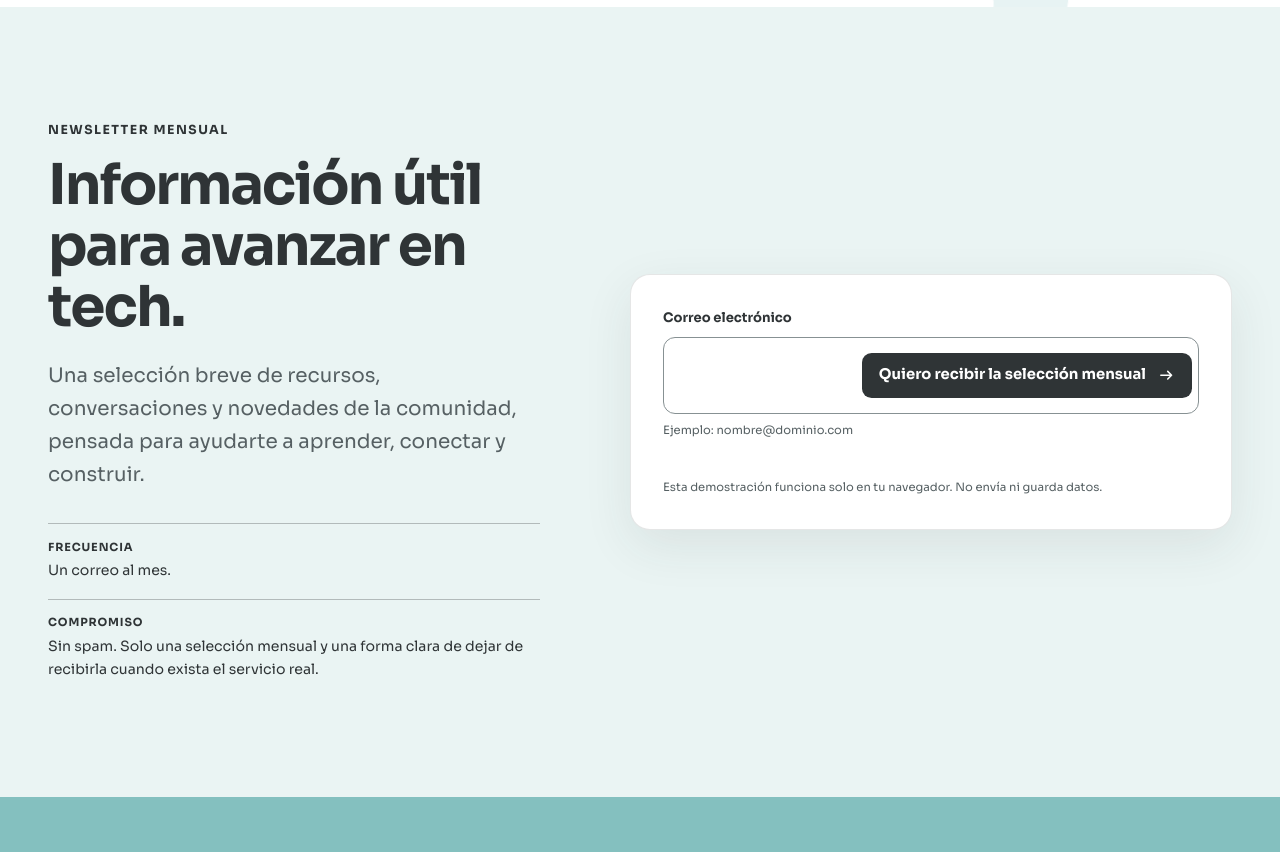
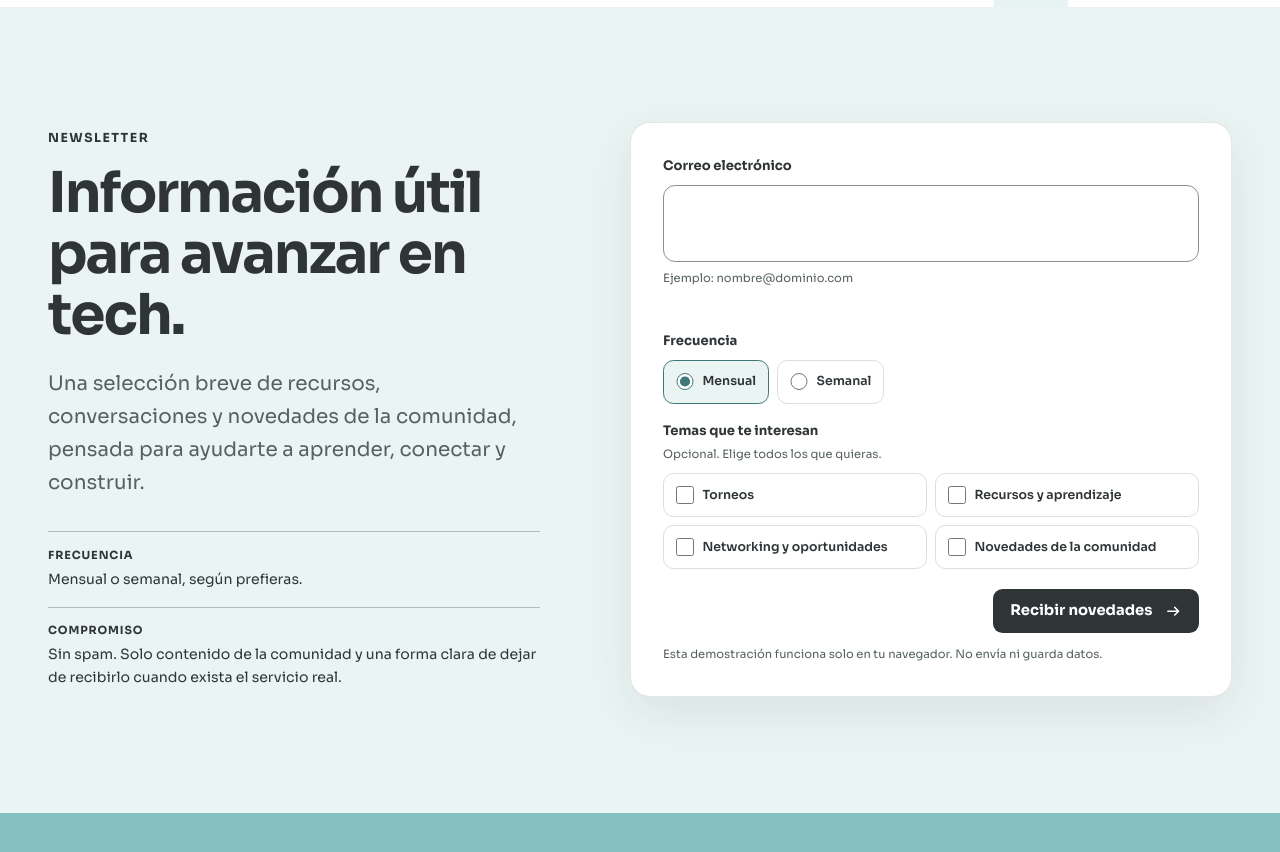
Before and after one commit to DH-Multimedios/techtojob, a Next.js app: page / in a window 1280 px wide. Shown: the part 8044-8896 px from the top of the page. Built offline with nearby package versions, Linux system fonts and the light colour scheme; no server answers.

Commit message:
feat(newsletter): add preference controls

```diff
--- a/app/globals.css
+++ b/app/globals.css
@@ -2692,7 +2692,7 @@ h3 {
   box-shadow: 0 16px 50px rgb(47 52 54 / 0.09);
 }
 
-.newsletter-form label {
+.newsletter-form__email-label {
   display: block;
   margin-bottom: 0.5rem;
   font-size: 0.82rem;
@@ -2701,9 +2701,6 @@ h3 {
 
 .newsletter-form__row {
   position: relative;
-  display: grid;
-  grid-template-columns: minmax(0, 1fr);
-  gap: 0.35rem;
   min-width: 0;
   padding: 0.35rem;
   border: 1px solid #879193;
@@ -2714,7 +2711,7 @@ h3 {
     box-shadow 160ms ease;
 }
 
-.newsletter-form input {
+.newsletter-form input[type="email"] {
   width: 100%;
   min-width: 0;
   min-height: 4rem;
@@ -2725,25 +2722,86 @@ h3 {
   color: var(--ink);
 }
 
-.newsletter-form input:focus-visible {
+.newsletter-form input[type="email"]:focus-visible {
   outline: 0;
   box-shadow: none !important;
 }
 
-.newsletter-form__row:has(input:focus-visible) {
+.newsletter-form__row:has(input[type="email"]:focus-visible) {
   border-color: var(--focus-dark);
   box-shadow:
     0 0 0 3px var(--focus-dark),
     0 0 0 6px var(--paper);
 }
 
-.newsletter-form__row:has(input[aria-invalid="true"]) {
+.newsletter-form__row:has(input[type="email"][aria-invalid="true"]) {
   border-color: var(--error);
+}
+
+.newsletter-preferences {
+  min-width: 0;
+  margin: 1rem 0 0;
+  padding: 0;
+  border: 0;
+}
+
+.newsletter-preferences legend {
+  margin-bottom: 0.5rem;
+  padding: 0;
+  font-size: 0.82rem;
+  font-weight: 700;
+}
+
+.newsletter-preferences__help {
+  margin: -0.25rem 0 0.55rem;
+  color: var(--ink-soft);
+  font-size: 0.72rem;
+}
+
+.newsletter-options {
+  display: flex;
+  flex-wrap: wrap;
+  gap: 0.5rem;
+}
+
+.newsletter-option {
+  display: inline-flex;
+  min-width: 0;
+  min-height: 2.75rem;
+  align-items: center;
+  gap: 0.55rem;
+  padding: 0.55rem 0.75rem;
+  border: 1px solid var(--line);
+  border-radius: 0.65rem;
+  background: var(--paper);
+  cursor: pointer;
+  font-size: 0.78rem;
+  font-weight: 600;
+  line-height: 1.35;
+}
+
+.newsletter-option:has(input:checked) {
+  border-color: var(--mint-deep);
+  background: var(--mint-pale);
+}
+
+.newsletter-option input {
+  flex: 0 0 auto;
+  width: 1.1rem;
+  height: 1.1rem;
+  margin: 0;
+  accent-color: var(--mint-deep);
+}
+
+.newsletter-form__actions {
+  display: flex;
+  justify-content: flex-end;
+  margin-top: 1.25rem;
 }
 
 .newsletter-form__submit {
   align-self: center;
-  width: 100%;
+  width: fit-content;
   min-height: 2.75rem;
   padding: 0.75rem 1rem;
   border-radius: 0.6rem;
@@ -3017,12 +3075,8 @@ h3 {
     width: min(100% - 3rem, 74rem);
   }
 
-  .newsletter-form__row {
-    grid-template-columns: minmax(0, 1fr) auto;
-  }
-
-  .newsletter-form__submit {
-    width: auto;
+  .newsletter-options--interests .newsletter-option {
+    flex: 1 1 calc(50% - 0.5rem);
   }
 
   .audience-radial-menu {
--- a/components/interactive/NewsletterDemoForm.tsx
+++ b/components/interactive/NewsletterDemoForm.tsx
@@ -7,6 +7,11 @@ import { ArrowIcon } from "@/components/ui/ArrowIcon";
 type NewsletterDemoFormProps = {
   emailLabel: string;
   emailHelp: string;
+  frequencyLegend: string;
+  frequencyOptions: ReadonlyArray<{ value: string; label: string }>;
+  interestsLegend: string;
+  interestsHelp: string;
+  interestOptions: ReadonlyArray<{ value: string; label: string }>;
   submitLabel: string;
   emptyError: string;
   formatError: string;
@@ -17,6 +22,11 @@ type NewsletterDemoFormProps = {
 export function NewsletterDemoForm({
   emailLabel,
   emailHelp,
+  frequencyLegend,
+  frequencyOptions,
+  interestsLegend,
+  interestsHelp,
+  interestOptions,
   submitLabel,
   emptyError,
   formatError,
@@ -24,6 +34,8 @@ export function NewsletterDemoForm({
   resetLabel,
 }: NewsletterDemoFormProps) {
   const [email, setEmail] = useState("");
+  const [frequency, setFrequency] = useState("monthly");
+  const [interests, setInterests] = useState<string[]>([]);
   const [error, setError] = useState("");
   const [isComplete, setIsComplete] = useState(false);
   const inputRef = useRef<HTMLInputElement>(null);
@@ -56,6 +68,8 @@ export function NewsletterDemoForm({
 
   function resetDemo() {
     setEmail("");
+    setFrequency("monthly");
+    setInterests([]);
     setError("");
     setIsComplete(false);
     window.requestAnimationFrame(() => inputRef.current?.focus());
@@ -86,12 +100,12 @@ export function NewsletterDemoForm({
     : "newsletter-email-help";
 
   return (
-    <div
-      className="newsletter-form"
-      role="group"
-      aria-labelledby="newsletter-email-label"
-    >
-      <label id="newsletter-email-label" htmlFor="newsletter-email">
+    <div className="newsletter-form" data-newsletter-demo="true">
+      <label
+        id="newsletter-email-label"
+        className="newsletter-form__email-label"
+        htmlFor="newsletter-email"
+      >
         {emailLabel}
       </label>
       <div className="newsletter-form__row">
@@ -115,14 +129,6 @@ export function NewsletterDemoForm({
             }
           }}
         />
-        <button
-          className="button button--dark newsletter-form__submit"
-          type="button"
-          onClick={activateDemo}
-        >
-          <span>{submitLabel}</span>
-          <ArrowIcon />
-        </button>
       </div>
       <p id="newsletter-email-help" className="form-help">
         {emailHelp}
@@ -134,6 +140,67 @@ export function NewsletterDemoForm({
       >
         {error}
       </p>
+      <fieldset
+        className="newsletter-preferences"
+        aria-labelledby="newsletter-frequency-legend"
+      >
+        <legend id="newsletter-frequency-legend">{frequencyLegend}</legend>
+        <div className="newsletter-options newsletter-options--frequency">
+          {frequencyOptions.map((option) => (
+            <label className="newsletter-option" key={option.value}>
+              <input
+                type="radio"
+                name="newsletter-frequency"
+                value={option.value}
+                checked={frequency === option.value}
+                onChange={() => setFrequency(option.value)}
+              />
+              <span>{option.label}</span>
+            </label>
+          ))}
+        </div>
+      </fieldset>
+      <fieldset
+        className="newsletter-preferences"
+        aria-labelledby="newsletter-interests-legend"
+        aria-describedby="newsletter-interests-help"
+      >
+        <legend id="newsletter-interests-legend">{interestsLegend}</legend>
+        <p id="newsletter-interests-help" className="newsletter-preferences__help">
+          {interestsHelp}
+        </p>
+        <div className="newsletter-options newsletter-options--interests">
+          {interestOptions.map((option) => (
+            <label className="newsletter-option" key={option.value}>
+              <input
+                type="checkbox"
+                value={option.value}
+                checked={interests.includes(option.value)}
+                onChange={(event) => {
+                  setInterests((currentInterests) =>
+                    event.target.checked
+                      ? [...currentInterests, option.value]
+                      : currentInterests.filter(
+                          (interest) => interest !== option.value,
+                        ),
+                  );
+                }}
+              />
+              <span>{option.label}</span>
+            </label>
+          ))}
+        </div>
+      </fieldset>
+      <div className="newsletter-form__actions">
+        <button
+          className="button button--dark newsletter-form__submit"
+          type="button"
+          onClick={activateDemo}
+        >
+          {submitLabel}
+          <ArrowIcon />
+        </button>
+      </div>
     </div>
   );
 }
--- a/components/sections/NewsletterSection.tsx
+++ b/components/sections/NewsletterSection.tsx
@@ -26,6 +26,11 @@ export function NewsletterSection() {
           <NewsletterDemoForm
             emailLabel={newsletter.emailLabel}
             emailHelp={newsletter.emailHelp}
+            frequencyLegend={newsletter.frequencyLegend}
+            frequencyOptions={newsletter.frequencyOptions}
+            interestsLegend={newsletter.interestsLegend}
+            interestsHelp={newsletter.interestsHelp}
+            interestOptions={newsletter.interestOptions}
             submitLabel={newsletter.submit}
             emptyError={newsletter.emptyError}
             formatError={newsletter.formatError}
--- a/messages/es.json
+++ b/messages/es.json
@@ -149,21 +149,34 @@
     }
   },
   "newsletter": {
-    "eyebrow": "Newsletter mensual",
+    "eyebrow": "Newsletter",
     "heading": "Información útil para avanzar en tech.",
     "value": "Una selección breve de recursos, conversaciones y novedades de la comunidad, pensada para ayudarte a aprender, conectar y construir.",
     "frequencyLabel": "Frecuencia",
-    "frequency": "Un correo al mes.",
+    "frequency": "Mensual o semanal, según prefieras.",
     "promiseLabel": "Compromiso",
-    "promise": "Sin spam. Solo una selección mensual y una forma clara de dejar de recibirla cuando exista el servicio real.",
+    "promise": "Sin spam. Solo contenido de la comunidad y una forma clara de dejar de recibirlo cuando exista el servicio real.",
     "privacy": "Esta demostración funciona solo en tu navegador. No envía ni guarda datos.",
     "noScript": "La demostración está inactiva sin JavaScript. No se enviará ni guardará ningún dato.",
     "emailLabel": "Correo electrónico",
     "emailHelp": "Ejemplo: nombre@dominio.com",
-    "submit": "Quiero recibir la selección mensual",
+    "frequencyLegend": "Frecuencia",
+    "frequencyOptions": [
+      { "value": "monthly", "label": "Mensual" },
+      { "value": "weekly", "label": "Semanal" }
+    ],
+    "interestsLegend": "Temas que te interesan",
+    "interestsHelp": "Opcional. Elige todos los que quieras.",
+    "interestOptions": [
+      { "value": "tournaments", "label": "Torneos" },
+      { "value": "learning", "label": "Recursos y aprendizaje" },
+      { "value": "opportunities", "label": "Networking y oportunidades" },
+      { "value": "community-news", "label": "Novedades de la comunidad" }
+    ],
+    "submit": "Recibir novedades",
     "emptyError": "Escribe tu correo electrónico.",
     "formatError": "Revisa el formato del correo.",
-    "success": "Demostración completada. Tu correo no se guardó, no se envió y no se utilizó.",
+    "success": "Demostración completada. Tu correo y tus preferencias no se guardaron, no se enviaron y no se utilizaron.",
     "reset": "Probar con otro correo"
   },
   "closing": {
--- a/scripts/check-newsletter-nojs.mjs
+++ b/scripts/check-newsletter-nojs.mjs
@@ -4,33 +4,71 @@ import { resolve } from "node:path";
 
 const builtPagePath = resolve(".next/server/app/index.html");
 const html = await readFile(builtPagePath, "utf8");
-const inputMarker = 'id="newsletter-email"';
-const inputIndex = html.indexOf(inputMarker);
+const demoMarker = 'data-newsletter-demo="true"';
+const demoIndex = html.indexOf(demoMarker);
+const demoEnd = html.indexOf("<noscript", demoIndex);
 
 assert.notEqual(
-  inputIndex,
+  demoIndex,
   -1,
-  "The built page must contain the newsletter email input.",
+  "The built page must contain the newsletter demo.",
 );
+assert.notEqual(demoEnd, -1, "The newsletter demo markup must be bounded.");
 assert.equal(
   /<form(?:\s|>)/i.test(html),
   false,
   "The built page must not expose a native form submission path.",
 );
 
-const newsletterMarkup = html.slice(inputIndex, inputIndex + 2500);
+const newsletterMarkup = html.slice(demoIndex, demoEnd);
+const emailInput = newsletterMarkup.match(
+  /<input(?=[^>]*\bid="newsletter-email")[^>]*>/i,
+)?.[0];
 
-assert.match(
-  newsletterMarkup,
-  /<button[^>]*type="button"/i,
-  "The newsletter activation control must be an inert button without JavaScript.",
-);
+assert.ok(emailInput, "The newsletter demo must contain its email input.");
 assert.doesNotMatch(
-  newsletterMarkup,
-  /name="email"/i,
+  emailInput,
+  /\sname(?:\s*=|\s|>)/i,
   "The no-JavaScript markup must not expose a serializable email field name.",
 );
 
+const radioInputs = newsletterMarkup.match(
+  /<input(?=[^>]*\btype="radio")[^>]*>/gi,
+);
+assert.equal(radioInputs?.length, 2, "Frequency must expose exactly two radios.");
+assert.ok(
+  radioInputs.every((input) => /\bname="newsletter-frequency"/i.test(input)),
+  "Frequency radios must share a native radio group.",
+);
+
+const monthlyRadio = radioInputs.find((input) => /\bvalue="monthly"/i.test(input));
+const weeklyRadio = radioInputs.find((input) => /\bvalue="weekly"/i.test(input));
+assert.ok(monthlyRadio, "The monthly frequency radio must exist.");
+assert.match(monthlyRadio, /\bchecked(?:=""|(?=\s|>))/i, "Monthly must be selected by default.");
+assert.ok(weeklyRadio, "The weekly frequency radio must exist.");
+assert.doesNotMatch(weeklyRadio, /\bchecked(?:=""|(?=\s|>))/i, "Weekly must not be selected by default.");
+
+const checkboxInputs = newsletterMarkup.match(
+  /<input(?=[^>]*\btype="checkbox")[^>]*>/gi,
+);
+assert.equal(
+  checkboxInputs?.length,
+  4,
+  "Content interests must expose exactly four independent checkboxes.",
+);
+
+const submitButton = newsletterMarkup.match(
+  /<button(?=[^>]*\bnewsletter-form__submit\b)[^>]*>([\s\S]*?)<\/button>/i,
+);
+assert.ok(submitButton, "The newsletter activation button must exist.");
+assert.match(submitButton[0], /\btype="button"/i, "The newsletter control must be an inert button.");
+const submitText = submitButton[1].replace(/<[^>]+>/g, "").trim();
+assert.equal(submitText, "Recibir novedades", "The compact submit label must remain visible.");
+
+assert.match(newsletterMarkup, /<fieldset[\s>]/i, "Preferences must use fieldsets.");
+assert.match(newsletterMarkup, /<legend[^>]*>Frecuencia<\/legend>/i, "Frequency must have a visible legend.");
+assert.match(newsletterMarkup, /<legend[^>]*>Temas que te interesan<\/legend>/i, "Interests must have a visible legend.");
+
 console.log(
-  "Newsletter no-JS invariant passed: no form action and no serializable email field.",
+  "Newsletter no-JS invariant passed: inert semantic controls, monthly default, and no serializable email field.",
 );
```
